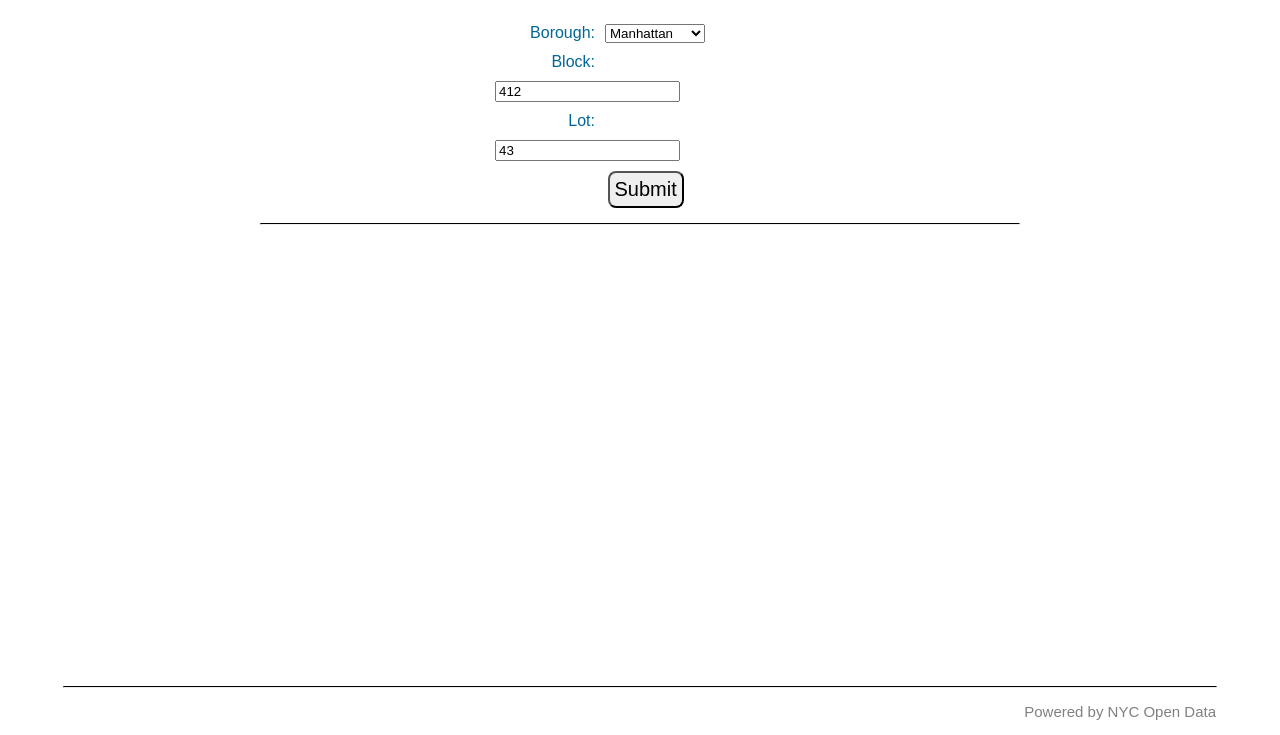
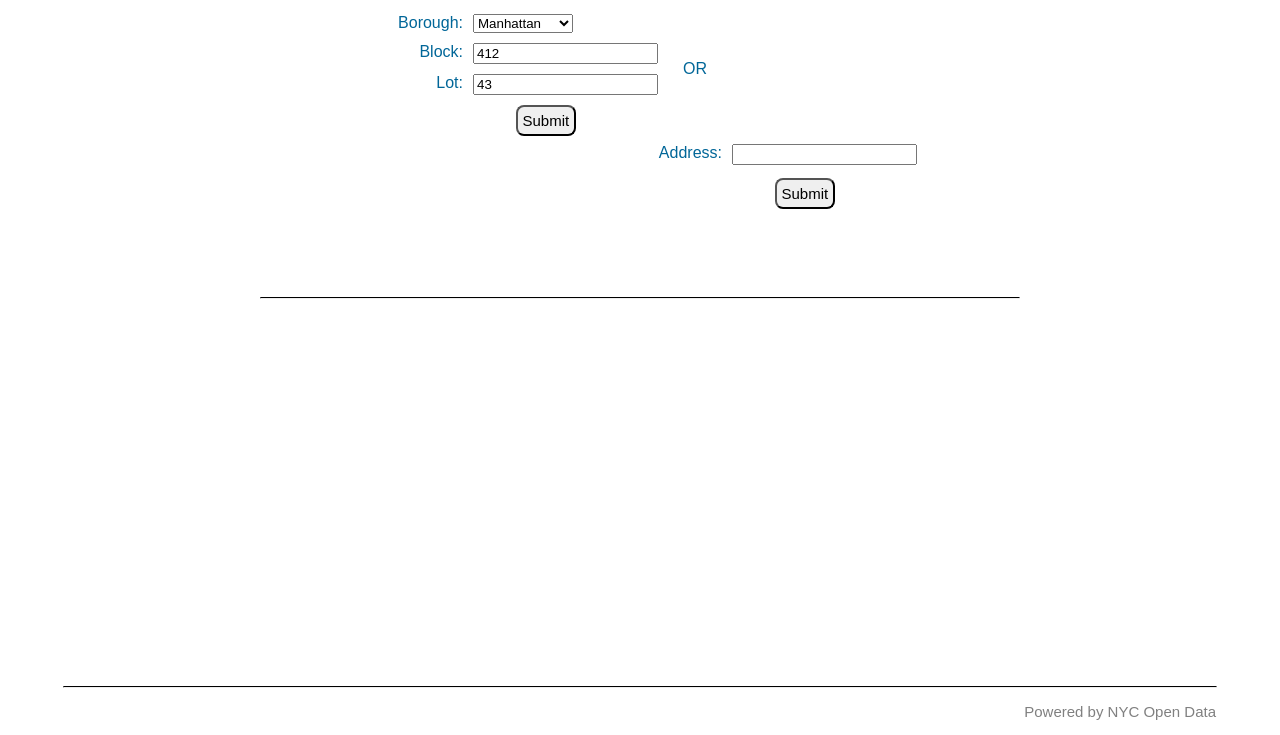
Before and after one commit to austensen/violations-lookup, a plain HTML site: page docs/index.html in a window 1280 px wide. Shown: the part 65-800 px from the top of the page. Drawn offline with nearby package versions, Linux system fonts and the light colour scheme.

Commit message:
add address input section

```diff
--- a/docs/css/styles.css
+++ b/docs/css/styles.css
@@ -45,6 +45,7 @@ hr {
   width: 60%;
 }
 
+
 #header {
   background: white;
   color: #006698;
@@ -55,25 +56,42 @@ hr {
   text-align: center;
 }
 
-#buttonBox {
-  margin: 0 auto;
-  padding: 20px;
-  width: 75px;
+.inputBox {
+  margin: 10 350;
 }
 
-#bblSubmit {
-  padding: 5px;
-  font-size: 20px;
-  border-radius: 8px;
-  margin-top: 5px;
-  margin-bottom: 15px;
+.inputSubBox {
+  height: 130px;
 }
 
 #bblInput {
-  margin: auto;
-  width: 300px;
-  padding: 20px;
+  float: left;
 }
+
+#orBox {
+  margin: 0 20;
+  line-height: 120px;
+  vertical-align: middle;
+  float: left;
+  text-align: center;
+}
+
+#addressInput {
+  height: 130px;
+  float: right;
+}
+
+.buttonBox {
+  position: relative;
+  left: 50%;
+}
+
+.submitButton {
+  padding: 5px;
+  font-size: 15px;
+  border-radius: 8px;
+}
+
 
 #violMessage {
   float: center;
--- a/docs/index.html
+++ b/docs/index.html
@@ -15,7 +15,8 @@
 
   <hr class="longDivider">
 
-  <div id="bblInput">
+  <div class="inputBox">
+    <div id="bblInput" class="inputSubBox">
       <label>Borough:</label>
       <select id="boro" form="bblForm">
         <option selected="selected" value="1">Manhattan</option>
@@ -45,13 +46,33 @@
           value="43">
         <br>
       </form>
+      <div class="buttonBox">
+        <input type="submit" class="submitButton" form="bblForm">
+      </div>
+    </div>
+    <div id="orBox" class="inputSubBox">
+      OR
+    </div>
+    <div id="addressInput" class="inputSubBox">
+      <form id="addressForm">
+        <label>Address:</label>
+        <input type="text" id="address">
+        <br>
+      </form>
+      <div class="buttonBox">
+        <input type="submit" class="submitButton" form="addressForm">
+      </div>
+    </div>
+    <div style="clear: both;">
+
+    </div>
   </div>
 
-  <div id="buttonBox">
-    <input type="submit" id="bblSubmit" form="bblForm">
-  </div>
 
+
+  <br>
   <hr class="shortDivider">
+  <br>
 
   <div id='violMessage'></div>
 
```
Lines whose indentation alone changed are shown as unchanged.
